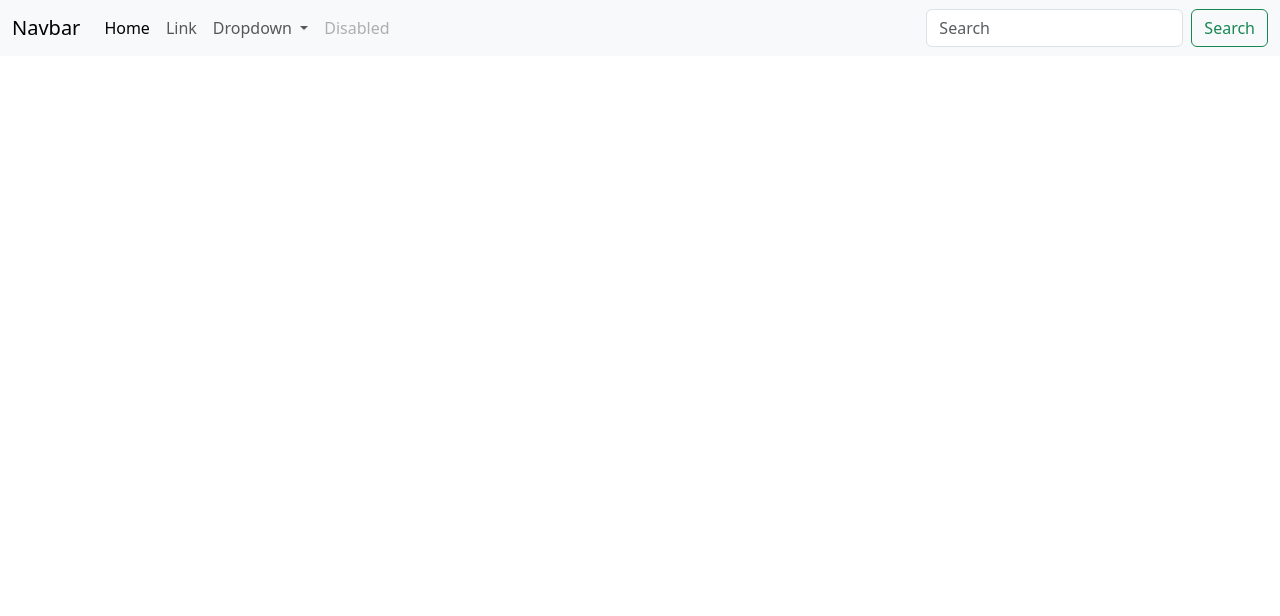
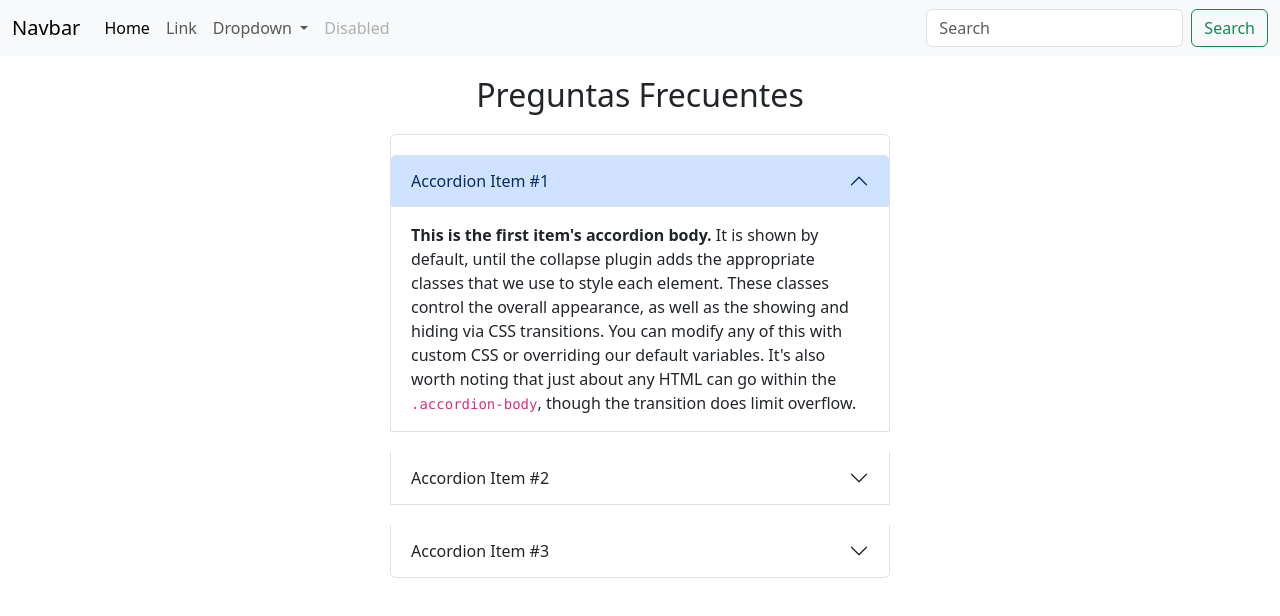
Before and after one commit to misaelpriet/clase-10, a plain HTML site: page index.html in a window 1280 px wide. Drawn offline with nearby package versions, Linux system fonts and the light colour scheme.

Commit message:
Agregué una sección de Accordion de Bootstrap en el main del index

```diff
--- a/css/style.css
+++ b/css/style.css
@@ -0,0 +1,10 @@
+.div-centrado {
+    width: 500px;
+    margin: auto;
+}
+
+h2 {
+    text-align: center;
+    margin-top: 20px;
+    margin-bottom: 20px;
+}
--- a/index.html
+++ b/index.html
@@ -5,6 +5,7 @@
     <meta name="viewport" content="width=device-width, initial-scale=1">
     <title>Bootstrap demo</title>
     <link href="https://cdn.jsdelivr.net/npm/bootstrap@5.3.0/dist/css/bootstrap.min.css" rel="stylesheet" integrity="sha384-9ndCyUaIbzAi2FUVXJi0CjmCapSmO7SnpJef0486qhLnuZ2cdeRhO02iuK6FUUVM" crossorigin="anonymous">
+    <link rel="stylesheet" href="css/style.css">
   </head>
   <body>
     <header>
@@ -45,7 +46,47 @@
             </div>
           </nav>
     </header>
-
+    <main>
+        <h2>Preguntas Frecuentes</h2>
+        <div class="accordion div-centrado" id="accordionPanelsStayOpenExample">
+            <div class="accordion-item">
+              <h2 class="accordion-header">
+                <button class="accordion-button" type="button" data-bs-toggle="collapse" data-bs-target="#panelsStayOpen-collapseOne" aria-expanded="true" aria-controls="panelsStayOpen-collapseOne">
+                  Accordion Item #1
+                </button>
+              </h2>
+              <div id="panelsStayOpen-collapseOne" class="accordion-collapse collapse show">
+                <div class="accordion-body">
+                  <strong>This is the first item's accordion body.</strong> It is shown by default, until the collapse plugin adds the appropriate classes that we use to style each element. These classes control the overall appearance, as well as the showing and hiding via CSS transitions. You can modify any of this with custom CSS or overriding our default variables. It's also worth noting that just about any HTML can go within the <code>.accordion-body</code>, though the transition does limit overflow.
+                </div>
+              </div>
+            </div>
+            <div class="accordion-item">
+              <h2 class="accordion-header">
+                <button class="accordion-button collapsed" type="button" data-bs-toggle="collapse" data-bs-target="#panelsStayOpen-collapseTwo" aria-expanded="false" aria-controls="panelsStayOpen-collapseTwo">
+                  Accordion Item #2
+                </button>
+              </h2>
+              <div id="panelsStayOpen-collapseTwo" class="accordion-collapse collapse">
+                <div class="accordion-body">
+                  <strong>This is the second item's accordion body.</strong> It is hidden by default, until the collapse plugin adds the appropriate classes that we use to style each element. These classes control the overall appearance, as well as the showing and hiding via CSS transitions. You can modify any of this with custom CSS or overriding our default variables. It's also worth noting that just about any HTML can go within the <code>.accordion-body</code>, though the transition does limit overflow.
+                </div>
+              </div>
+            </div>
+            <div class="accordion-item">
+              <h2 class="accordion-header">
+                <button class="accordion-button collapsed" type="button" data-bs-toggle="collapse" data-bs-target="#panelsStayOpen-collapseThree" aria-expanded="false" aria-controls="panelsStayOpen-collapseThree">
+                  Accordion Item #3
+                </button>
+              </h2>
+              <div id="panelsStayOpen-collapseThree" class="accordion-collapse collapse">
+                <div class="accordion-body">
+                  <strong>This is the third item's accordion body.</strong> It is hidden by default, until the collapse plugin adds the appropriate classes that we use to style each element. These classes control the overall appearance, as well as the showing and hiding via CSS transitions. You can modify any of this with custom CSS or overriding our default variables. It's also worth noting that just about any HTML can go within the <code>.accordion-body</code>, though the transition does limit overflow.
+                </div>
+              </div>
+            </div>
+          </div>
+    </main>
     <script src="https://cdn.jsdelivr.net/npm/bootstrap@5.3.0/dist/js/bootstrap.bundle.min.js" integrity="sha384-geWF76RCwLtnZ8qwWowPQNguL3RmwHVBC9FhGdlKrxdiJJigb/j/68SIy3Te4Bkz" crossorigin="anonymous"></script>
   </body>
 </html>
```
Also changed, not shown: 1 other file.
